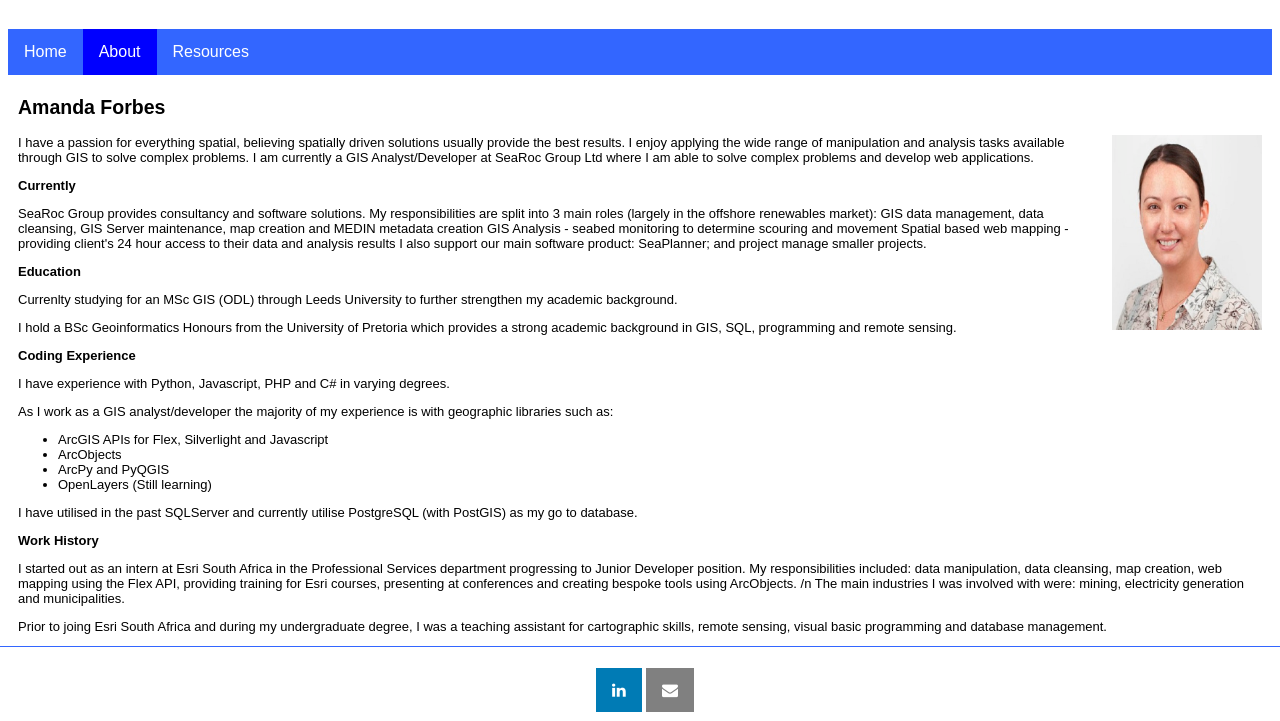
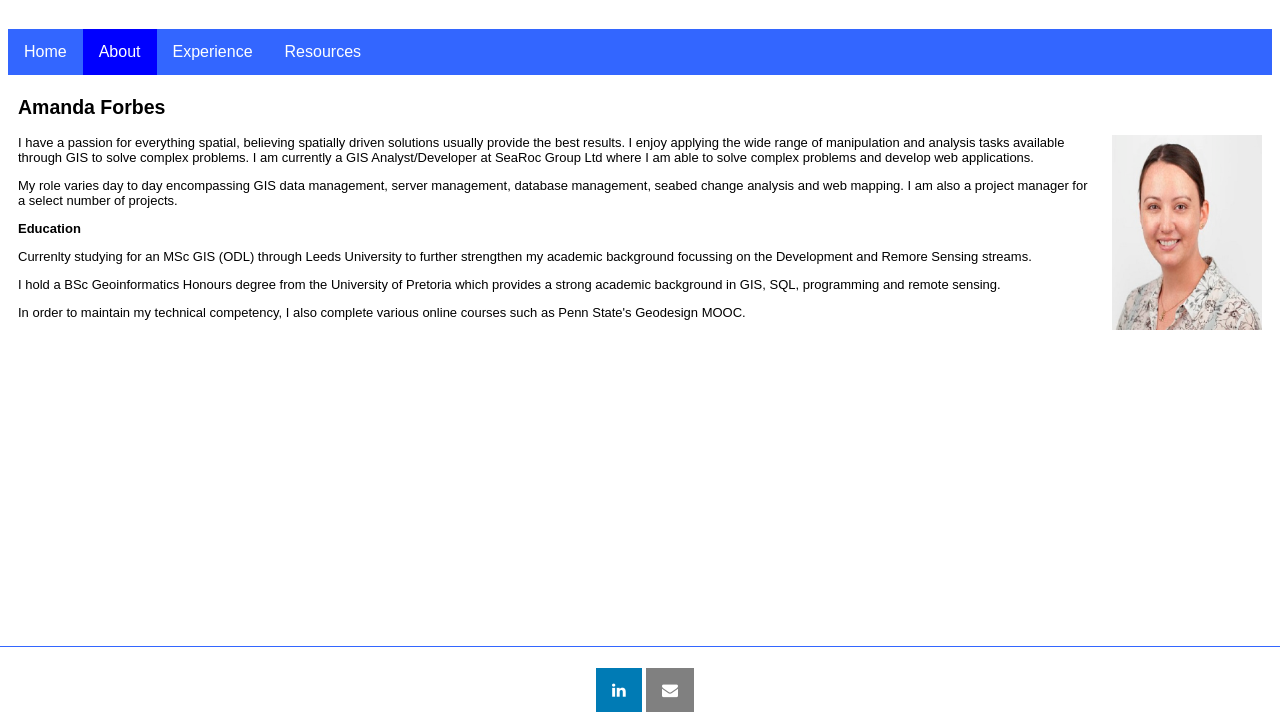
Before and after one commit to gisworld/gisworld.github.io, a plain HTML site: page about.html in a window 1280 px wide. Shown: the part 79-800 px from the top of the page. Drawn offline with Linux system fonts and the light colour scheme.

Commit message:
splitting pages

```diff
--- a/about.html
+++ b/about.html
@@ -19,6 +19,7 @@ Agent Based Modeling
 
 <a href="index.html"> Home </a>
 <a class="active" href="/"> About </a>
+<a href="experience.html">Experience </a>
 <a href="resources.html"> Resources </a>
 
 </div>
@@ -27,38 +28,17 @@ Agent Based Modeling
 <p>
 <img src="photo.jpg" alt="Photograph">
 I have a passion for everything spatial, believing spatially driven solutions usually provide the best results. I enjoy applying the wide range of manipulation and analysis tasks
-available through GIS to solve complex problems. I am currently a GIS Analyst/Developer at SeaRoc Group Ltd where I am able to solve complex problems and develop web applications.
+available through GIS to solve complex problems. I am currently a GIS Analyst/Developer at SeaRoc Group Ltd where I am able to solve complex problems and develop web applications.</p>
+<p>
+My role varies day to day encompassing GIS data management, server management, database management, seabed change analysis and web mapping.
+I am also a project manager for a select number of projects.
 </p>
 
-<p><strong> Currently </strong></p>
-<p>
-SeaRoc Group provides consultancy and software solutions.
-My responsibilities are split into 3 main roles (largely in the offshore renewables market):
-GIS data management, data cleansing, GIS Server maintenance, map creation and MEDIN metadata creation
-GIS Analysis - seabed monitoring to determine scouring and movement
-Spatial based web mapping - providing client's 24 hour access to their data and analysis results
-I also support our main software product: SeaPlanner; and project manage smaller projects.
-</p>
 <p><strong> Education </strong></p>
-<p> Currenlty studying for an MSc GIS (ODL) through Leeds University to further strengthen my academic background.
-<p> I hold a BSc Geoinformatics Honours from the University of Pretoria which provides a strong academic background in GIS, SQL, programming and remote sensing.</p>
+<p> Currenlty studying for an MSc GIS (ODL) through Leeds University to further strengthen my academic background focussing on the Development and Remore Sensing streams. </p>
+<p> I hold a BSc Geoinformatics Honours degree from the University of Pretoria which provides a strong academic background in GIS, SQL, programming and remote sensing.</p>
+<p> In order to maintain my technical competency, I also complete various online courses such as Penn State's Geodesign MOOC. </p>
 
-<p><strong> Coding Experience </strong></p>
-<p> I have experience with Python, Javascript, PHP and C# in varying degrees. </p>
-<p> As I work as a GIS analyst/developer the majority of my experience is with geographic libraries such as: <p>
-<ul>
-<li> ArcGIS APIs for Flex, Silverlight and Javascript </li>
-<li> ArcObjects </li>
-<li> ArcPy and PyQGIS </li>
-<li> OpenLayers (Still learning)</li>
-</ul>
-<p> I have utilised in the past SQLServer and currently utilise PostgreSQL (with PostGIS) as my go to database.
-
-<p><strong> Work History </strong></p>
-<p> I started out as an intern at Esri South Africa in the Professional Services department progressing to Junior Developer position. My responsibilities included: data manipulation,
-data cleansing, map creation, web mapping using the Flex API, providing training for Esri courses, presenting at conferences and creating bespoke tools using ArcObjects. /n
-The main industries I was involved with were: mining, electricity generation and municipalities. </p>
-<p> Prior to joing Esri South Africa and during my undergraduate degree, I was a teaching assistant for cartographic skills, remote sensing, visual basic programming and database management.
 <div class="space"> </div>
 </div>
 <footer class="footer">
```
Also changed, not shown: experience.html (added, +54 -0 lines), index.html (+10 -1 lines), resources.html (+2 -0 lines).
